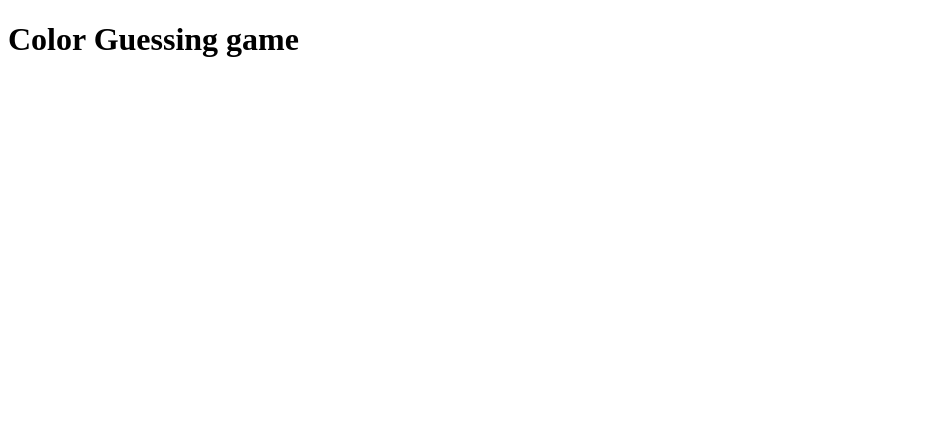
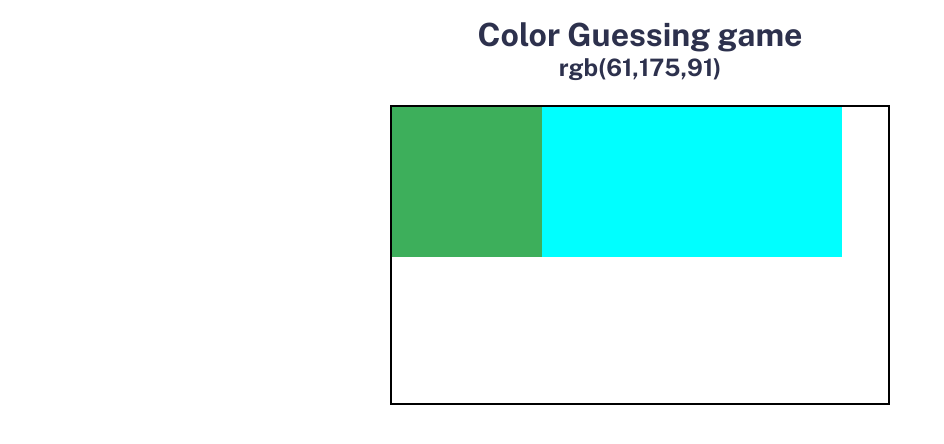
Before and after one commit to bengera/color-guessing-game, a website: page index.html in a window 1280 px wide. Shown: the whole page, without its empty margins (0-944 px from the left). Drawn offline with nearby package versions, Linux system fonts and the light colour scheme.

Commit message:
add randomColor function

```diff
--- a/index.html
+++ b/index.html
@@ -6,7 +6,7 @@
   <meta name="description" content="Easy-bank landing page challenge by Frontend Mentor.">
   <meta name="keywords" content="easy, banking, challenge, ben, mobile-first">
   <meta name="author" content="Ben Geraghty">
-  <link rel="icon" type="image/png" sizes="32x32" href="./images/favicon-32x32.png">
+  <link rel="icon" type="image/png" sizes="32x32" href="#">
   <link rel="stylesheet" href="css/style.css">
   <script defer src="js/main.js"></script>
   <title>Color Guessing Game</title>
@@ -18,16 +18,17 @@
 
 <main>
 
+  <div class="container">
   <h1>Color Guessing game</h1>
-    <!-- Steps with new Template
-    1. Choose fonts
-    2. Add pages
-    3. Add color variables and font variables
-    4. Start new repo and clone download
-    5. git init [repository name] - start a new repository
-    6. Check live changes are working / check connection to repo
-    7. Start coding
-   -->
+  <h2 id="rgb-value"></h2>
+
+  <div class="colors-container">
+    <div class="color-box"></div>
+    <div class="color-box"></div>
+    <div class="color-box"></div>
+  </div>
+
+</div><!--container end-->
 
 </main>
 
--- a/js/main.js
+++ b/js/main.js
@@ -1 +1,35 @@
-console.log('test');
+const rgbValue = document.getElementById('rgb-value');
+const colorBox = document.querySelector('.color-box');
+
+// Initialize the game:
+// - Generate a random RGB value
+const randomColor = () => {
+    let r = Math.floor(Math.random() * 256);
+    let g = Math.floor(Math.random() * 256);
+    let b = Math.floor(Math.random() * 256);
+    return 'rgb(' + r + ',' + g + ',' + b + ')';
+};
+
+const targetColor = rgbValue.innerText = randomColor();
+colorBox.style.backgroundColor = targetColor;
+
+// console.log(randomColor());
+// console.log(randomColor());
+// console.log(randomColor());
+
+
+
+// - Display that value to the player
+// - Initialize score to 0
+
+// Displaying colors options:
+// - Display 2 random colors and the RGB color in a square
+// - Make each color clickable
+
+// Player choosing color
+// - player chooses color, check if it matches the RGB value
+// - If yes: Add +1 to score and get new colors
+// - If No: color dissapears and user must try again
+
+// Ending game
+// - Player must get a score of 5 to win
--- a/sass/base/_global.scss
+++ b/sass/base/_global.scss
@@ -14,6 +14,35 @@ html {
   box-sizing: border-box;
   scroll-behavior: smooth;
 }
+
+main {
+  max-width: 900px;
+  margin: 0 auto;
+}
+
+.container {
+  text-align: center;
+  padding-top: 1rem;
+}
+
+
+
+
+.colors-container {
+  margin: 0 auto;
+  display: flex;
+  width: 500px;
+  height: 300px;
+  border: 2px solid black;
+  margin-top: 1.5rem;
+}
+
+.color-box {
+  background-color: aqua;
+  width: 150px;
+  height: 150px;
+}
+
 
 
 // body {
--- a/sass/base/_typography.scss
+++ b/sass/base/_typography.scss
@@ -13,6 +13,6 @@ h2,
 h3,
 h4 {
   font-family: $font;
-  font-weight: $thin;
-  color: $color-lime-green;
+  // font-weight: $thin;
+  color: $color-dark-blue;
 }
```
Also changed, not shown: package.json (added, +23 -0 lines), css/style.css, 3 other files.
